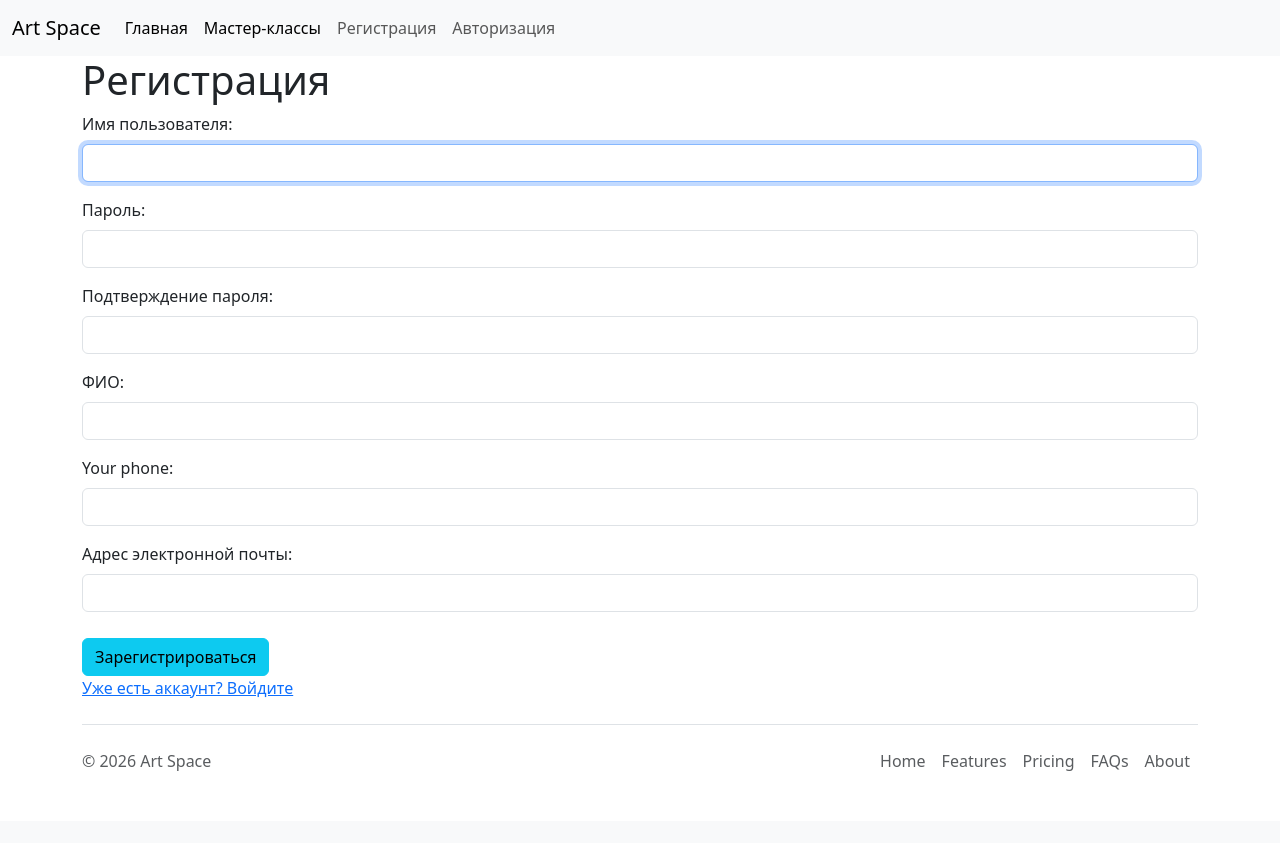
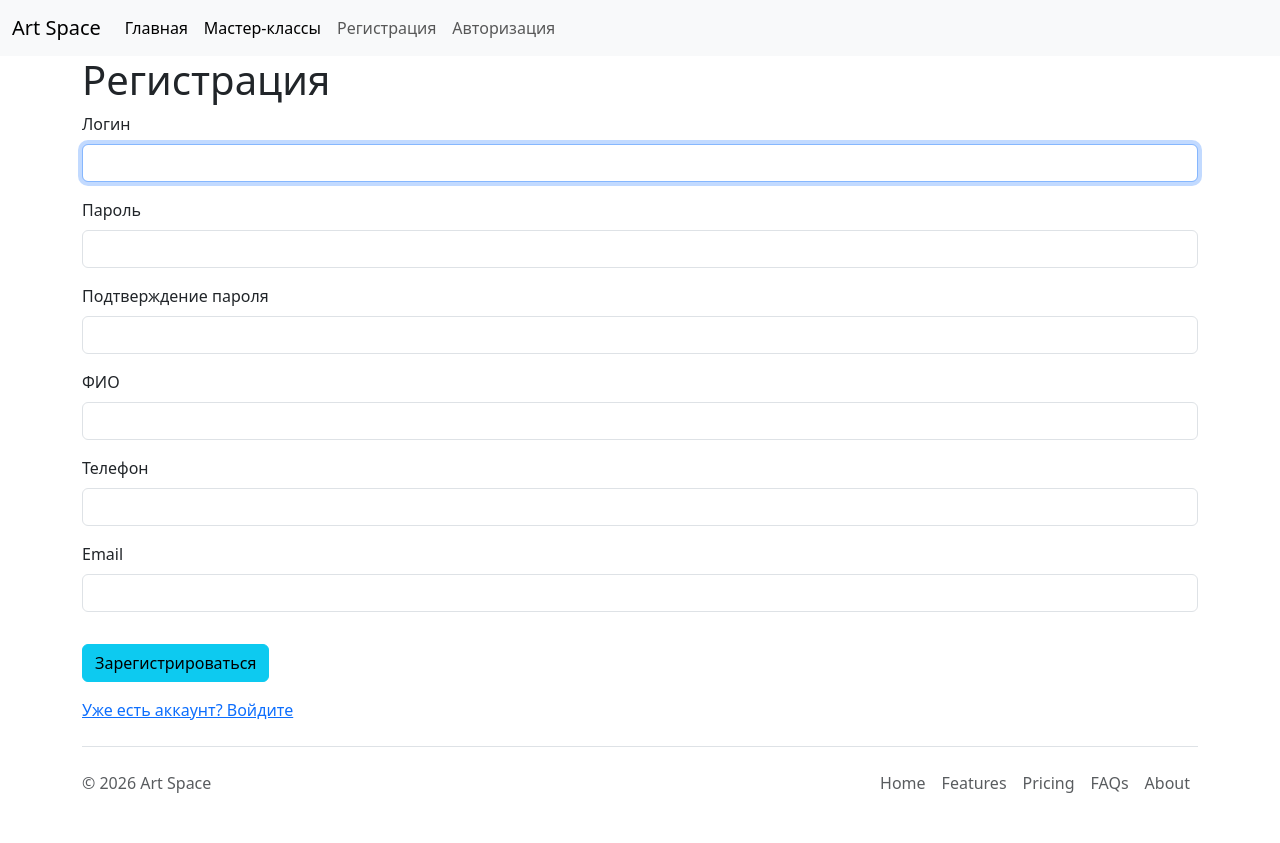
Before and after one commit to unish333ld/ArtSpace, a Django app: page /register/ in a window 1280 px wide. Before the commit the page ends 771 px from the top, so only its background shows below. Run offline with Django 5.2, Linux system fonts and the light colour scheme; some libraries are stand-ins or nearby versions.

Commit message:
сделала валидацию, исправила косяки

```diff
--- a/main/form.py
+++ b/main/form.py
@@ -2,18 +2,50 @@ from django.contrib.auth.forms import UserCreationForm
 from django.contrib.auth.models import User
 from django import forms
 from django.forms import ModelForm
+from django.core.validators import RegexValidator
 
 from main.models import MasterClass, Tema
 
+class RegisterForm(UserCreationForm):
 
-class RegisterForm(UserCreationForm):
-    fio = forms.CharField(label='ФИО', max_length=100)
-    phone = forms.CharField(label='Your phone', max_length=100)
+    username = forms.CharField(
+        label='Логин',
+        max_length=150,
+        validators=[
+            RegexValidator(
+                regex=r'^[A-Za-z0-9]{6,}$',
+                message='Логин должен содержать только латинские буквы и цифры и быть не менее 6 символов'
+            )
+        ]
+    )
+
+    fio = forms.CharField(
+        label='ФИО',
+        max_length=100,
+        validators=[
+            RegexValidator(
+                regex=r'^[А-Яа-яЁё\s]+$',
+                message='ФИО должно содержать только буквы кириллицы и пробелы'
+            )
+        ]
+    )
+
+    phone = forms.CharField(
+        label='Телефон',
+        max_length=20,
+        validators=[
+            RegexValidator(
+                regex=r'^8\(\d{3}\)\d{3}-\d{2}-\d{2}$',
+                message='Телефон должен быть в формате 8(XXX)XXX-XX-XX'
+            )
+        ]
+    )
+
+    email = forms.EmailField(label="Email")
 
     class Meta:
         model = User
         fields = ["username", "password1", "password2", "fio", "phone", "email"]
-
     def __init__(self, *args, **kwargs):
         super().__init__(*args, **kwargs)
         self.fields["username"].widget.attrs.update({"class": "form-control"})
@@ -36,7 +68,7 @@ class MasterClassCreateForm(ModelForm):
             field.widget.attrs.update({"class": "form-control"})
         self.fields["date_event"].widget.attrs.update({"placeholder": "ДД.ММ.ГГГГ"})
 
-        # Только POST, нахуй GET
+        # Только POST
         if self.data and 'category' in self.data:
             try:
                 category_id = int(self.data.get('category'))
--- a/main/views.py
+++ b/main/views.py
@@ -12,30 +12,26 @@ def index(request):
 
 
 def register(request):
+
     if request.method == "POST":
-        # create a form instance and populate it with data from the request:
         form = RegisterForm(request.POST)
-        # check whether it's valid:
+
         if form.is_valid():
             user = form.save()
 
-            fio = request.POST['fio']
-            phone = request.POST['phone']
-
-            profile = ProfileUser()
-            profile.user = user
-            profile.phone = phone
-            profile.fio = fio
-            profile.save()
+            ProfileUser.objects.create(
+                user=user,
+                fio=form.cleaned_data["fio"],
+                phone=form.cleaned_data["phone"]
+            )
 
             login(request, user)
             return redirect("cabinet_user")
 
-    # if a GET (or any other method) we'll create a blank form
     else:
         form = RegisterForm()
-    context = {'form': form}
-    return render(request, "register.html", context)
+
+    return render(request, "register.html", {"form": form})
 
 
 def logout_view(request):
--- a/template/masterclass_list.html
+++ b/template/masterclass_list.html
@@ -4,6 +4,7 @@
 {% block title %}Мастер-классы | Art Space{% endblock %}
 
 {% block content %}
+
 <section class="masterclass">
     <h1>Актуальные мастер-классы</h1>
 
@@ -14,7 +15,7 @@
         <p><strong>Тема:</strong> {{ mc.tema.name }}</p>
         <p><strong>Описание:</strong> {{ mc.description }}</p>
         <p><strong>Дата:</strong> {{ mc.date_event }}</p>
-        <p><strong>Продолжительность:</strong> {{ mc.duration }}</p>
+        <p><strong>Адрес:</strong> {{ mc.duration }}</p>
         <p><strong>Формат:</strong> {{ mc.get_format_display }}</p>
         <p><strong>Количество мест:</strong> {{ mc.count }}</p>
         <p><strong>Стоимость:</strong> {{ mc.price }} ₽</p>
--- a/template/register.html
+++ b/template/register.html
@@ -1,5 +1,6 @@
 {% extends "base.html" %}
 {% load static %}
+
 {% block title %}
 Регистрация
 {% endblock %}
@@ -14,20 +15,33 @@
     {% for field in form %}
 
     <div class="mb-3">
-        <label for='{{ field.id_for_label }}' class="form-label">{{ field.label_tag }}</label>
+
+        <label for="{{ field.id_for_label }}" class="form-label">
+            {{ field.label }}
+        </label>
+
         {{ field }}
+
+        {% if field.errors %}
+        <div class="alert alert-danger mt-2">
+            {% for error in field.errors %}
+                {{ error }}
+            {% endfor %}
+        </div>
+        {% endif %}
+
     </div>
-    {% if field.errors %}
-    <div class="alert alert-danger" role="alert">
-        {{ field.errors }}
-    </div>
-    {% endif %}
 
     {% endfor %}
 
-    <button type="submit" class="btn btn-info" style="margin-top: 10px">Зарегистрироваться</button>
-
+    <button type="submit" class="btn btn-info mt-3">
+        Зарегистрироваться
+    </button>
 
 </form>
+
+<p class="mt-3">
 <a href="{% url 'login' %}">Уже есть аккаунт? Войдите</a>
+</p>
+
 {% endblock %}
```
Also changed, not shown: main/models.py (+3 -7 lines), myproject/settings.py (+12 -9 lines), template/list.html (+5 -6 lines).
